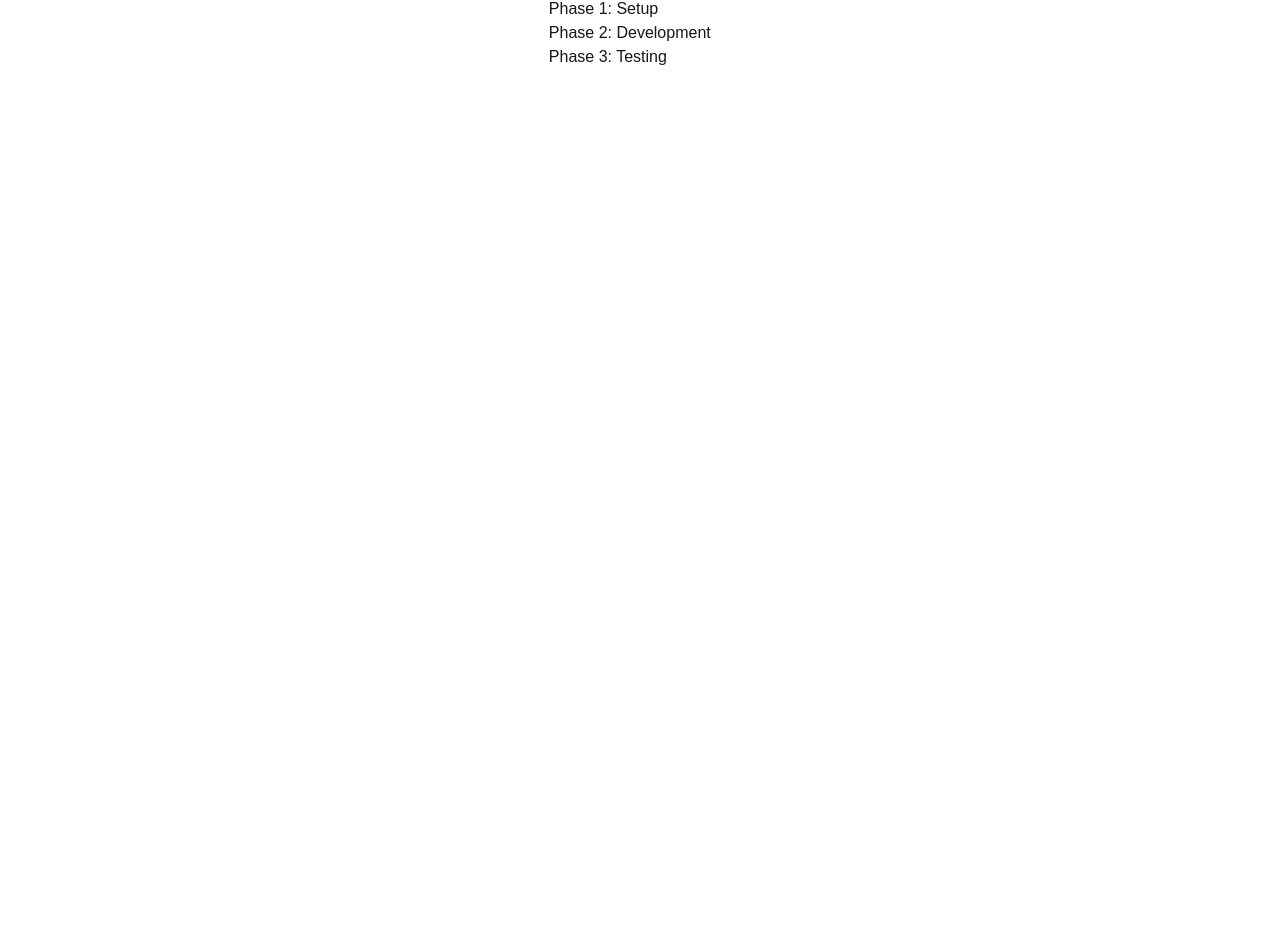
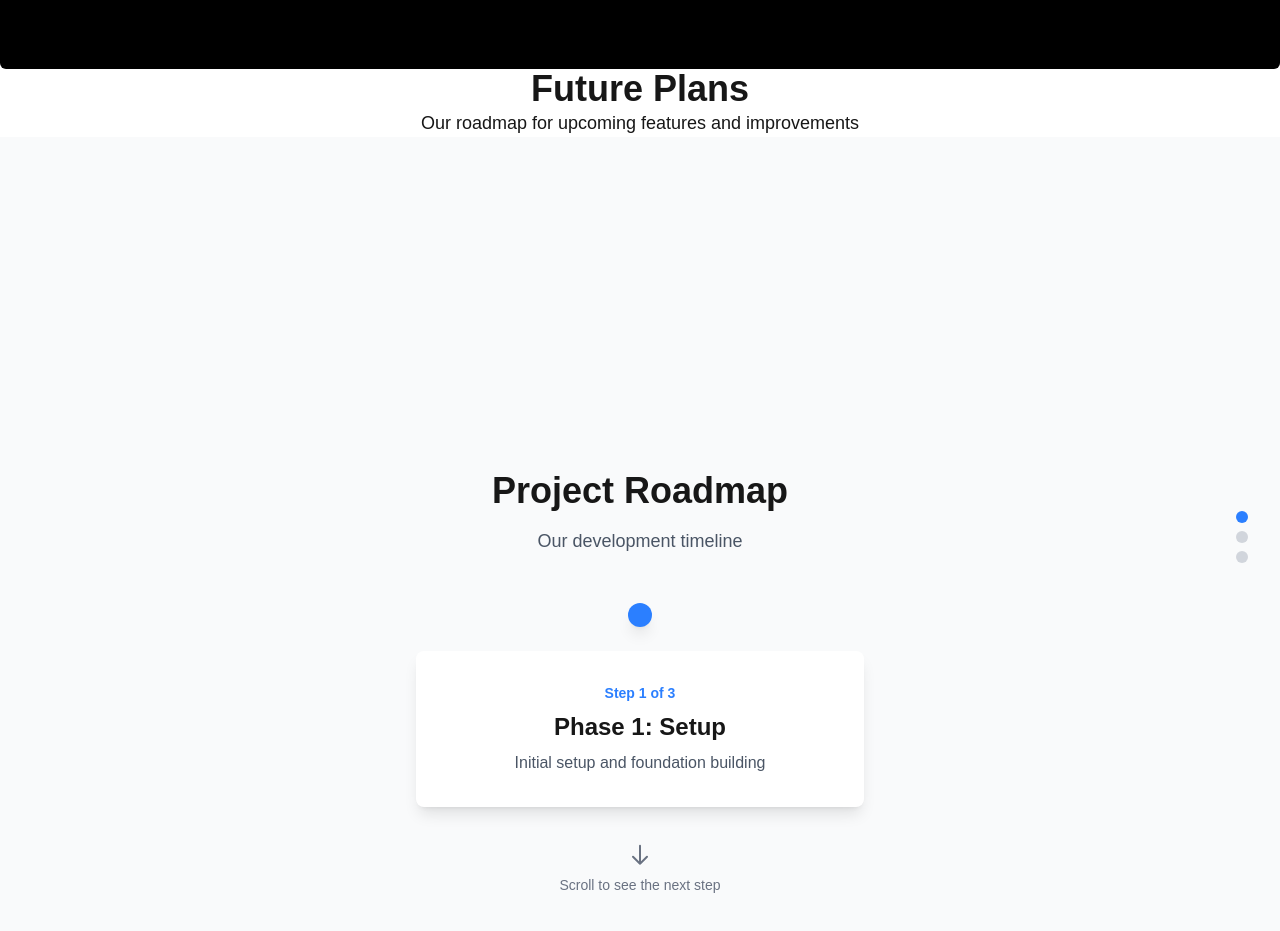
Before and after one commit to Lortas102066/fit3146-display, a Next.js app: page / in a window 1280 px wide. Shown: the part 731-1662 px from the top of the page. Before the commit the page ends 800 px from the top, so only its background shows below. Built offline with nearby package versions, Linux system fonts and the light colour scheme.

Commit message:
Add scroll timeline

```diff
--- a/app/components/FuturePlan.tsx
+++ b/app/components/FuturePlan.tsx
@@ -1,4 +1,5 @@
-import React from 'react';
+"use client";
+import React, { useState, useEffect, useRef } from "react";
 
 interface FuturePlanProps {
   title?: string;
@@ -13,21 +14,153 @@ const FuturePlan: React.FC<FuturePlanProps> = ({
     "Enhanced user interface",
     "Performance optimizations",
     "New feature implementations",
-    "Mobile responsiveness improvements"
-  ]
+    "Mobile responsiveness improvements",
+  ],
 }) => {
+    const [currentIndex, setCurrentIndex] = useState(0);
+    const [isAnimating, setIsAnimating] = useState(false);
+    const [isLocked, setIsLocked] = useState(false);
+    const timelineRef = useRef<HTMLDivElement>(null);
+    const scrollTimeoutRef = useRef<NodeJS.Timeout | null>(null);
+
+    useEffect(() => {
+      const handleWheel = (e: WheelEvent) => {
+        const timeline = timelineRef.current;
+        if (!timeline) return;
+
+        const rect = timeline.getBoundingClientRect();
+        const scrollingDown = e.deltaY > 0;
+        const scrollingUp = e.deltaY < 0;
+
+        const fullyVisible =
+          rect.top <= window.innerHeight * 0.25 &&
+          rect.bottom >= window.innerHeight * 0.75;
+
+        // If fully visible but not locked yet, start the lock timer
+        if (fullyVisible && !isLocked) {
+          if (scrollTimeoutRef.current) {
+            clearTimeout(scrollTimeoutRef.current);
+          }
+          scrollTimeoutRef.current = setTimeout(() => {
+            setIsLocked(true);
+          }, 150); // Wait 150ms of stability before locking
+          return; // Don't capture this scroll yet
+        }
+
+        // If not fully visible, unlock and reset
+        if (!fullyVisible && isLocked) {
+          setIsLocked(false);
+          if (scrollTimeoutRef.current) {
+            clearTimeout(scrollTimeoutRef.current);
+          }
+          return;
+        }
+
+        // Only handle scrolling if locked and fully visible
+        if (fullyVisible && isLocked) {
+          // Only prevent scroll if we can actually change step
+          if (
+            (scrollingDown && currentIndex < items.length - 1) ||
+            (scrollingUp && currentIndex > 0)
+          ) {
+            e.preventDefault();
+            if (isAnimating) return;
+
+            setIsAnimating(true);
+            setCurrentIndex((prev) => (scrollingDown ? prev + 1 : prev - 1));
+          }
+        }
+      };
+
+      window.addEventListener("wheel", handleWheel, { passive: false });
+      return () => {
+        window.removeEventListener("wheel", handleWheel);
+        if (scrollTimeoutRef.current) {
+          clearTimeout(scrollTimeoutRef.current);
+        }
+      };
+    }, [currentIndex, items.length, isAnimating, isLocked]);
+
+  // Reset animation flag after fade transition
+  useEffect(() => {
+    if (isAnimating) {
+      const timeout = setTimeout(() => setIsAnimating(false), 500);
+      return () => clearTimeout(timeout);
+    }
+  }, [isAnimating]);
+
   return (
-    <div className="future-plan">
-      <h2 className="future-plan__title">{title}</h2>
-      <p className="future-plan__description">{description}</p>
+    <div
+      ref={timelineRef}
+      className="future-plan w-screen h-screen flex flex-col items-center justify-center bg-gray-50 relative overflow-hidden"
+    >
+      {/* Title */}
+      <div className="text-center mb-12">
+        <h2 className="text-4xl font-bold mb-4">{title}</h2>
+        <p className="text-lg text-gray-600">{description}</p>
+      </div>
 
-      <ul className="future-plan__list">
+      {/* Timeline steps */}
+      <div className="timeline-step w-full max-w-md relative">
         {items.map((item, index) => (
-          <li key={index} className="future-plan__item">
-            {item}
-          </li>
+          <div
+            key={index}
+            className={`absolute top-0 left-1/2 transform -translate-x-1/2 w-full transition-opacity duration-500 text-center ${
+              index === currentIndex ? "opacity-100 z-20" : "opacity-0 z-10"
+            }`}
+          >
+            <div className="timeline-dot w-6 h-6 bg-blue-500 rounded-full mb-6 shadow-lg mx-auto"></div>
+            <div className="timeline-content bg-white rounded-lg shadow-lg p-8">
+              <div className="text-sm text-blue-500 font-semibold mb-2">
+                Step {index + 1} of {items.length}
+              </div>
+              <h3 className="text-2xl font-bold mb-2">{item}</h3>
+              <p className="text-gray-600">
+                {index === 0 &&
+                  "Initial setup and foundation building"}
+                {index === 1 &&
+                  "Core functionality development and optimization"}
+                {index === 2 &&
+                  "Advanced features and integrations"}
+                {index === 3 &&
+                  "Polish, testing, and deployment"}
+              </p>
+            </div>
+          </div>
         ))}
-      </ul>
+      </div>
+
+      {/* Progress dots */}
+      <div className="absolute top-1/2 right-8 transform -translate-y-1/2 flex flex-col space-y-2">
+        {items.map((_, index) => (
+          <div
+            key={index}
+            className={`w-3 h-3 rounded-full transition-colors duration-300 ${
+              index === currentIndex ? "bg-blue-500" : "bg-gray-300"
+            }`}
+          />
+        ))}
+      </div>
+
+      {/* Scroll hint */}
+      {currentIndex < items.length - 1 && (
+        <div className="absolute bottom-8 text-gray-500 text-center animate-bounce">
+          <svg
+            className="w-6 h-6 mx-auto"
+            fill="none"
+            stroke="currentColor"
+            viewBox="0 0 24 24"
+          >
+            <path
+              strokeLinecap="round"
+              strokeLinejoin="round"
+              strokeWidth={2}
+              d="M19 14l-7 7m0 0l-7-7m7 7V3"
+            />
+          </svg>
+          <p className="text-sm mt-2">Scroll to see the next step</p>
+        </div>
+      )}
     </div>
   );
 };
--- a/app/page.tsx
+++ b/app/page.tsx
@@ -4,7 +4,7 @@ import Hero from "./components/Hero";
 export default function Home() {
   return (
     <main>
-      <div className="flex flex-col items-center justify-center h-screen">
+      <div className="flex flex-col items-center justify-center">
         <Hero />
         <h1 className="text-4xl font-bold">Future Plans</h1>
         <h2 className="text-lg">Our roadmap for upcoming features and improvements</h2>
```
